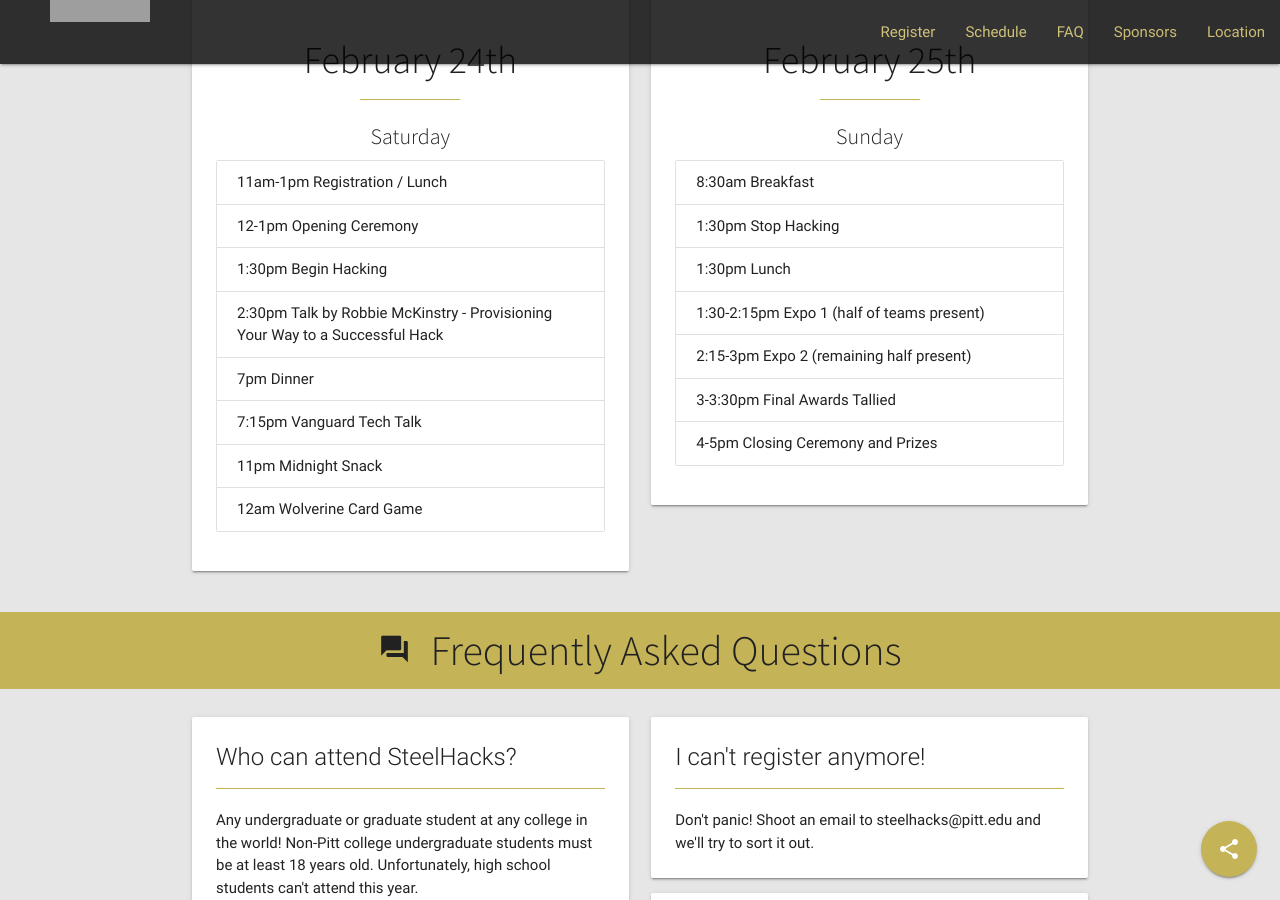
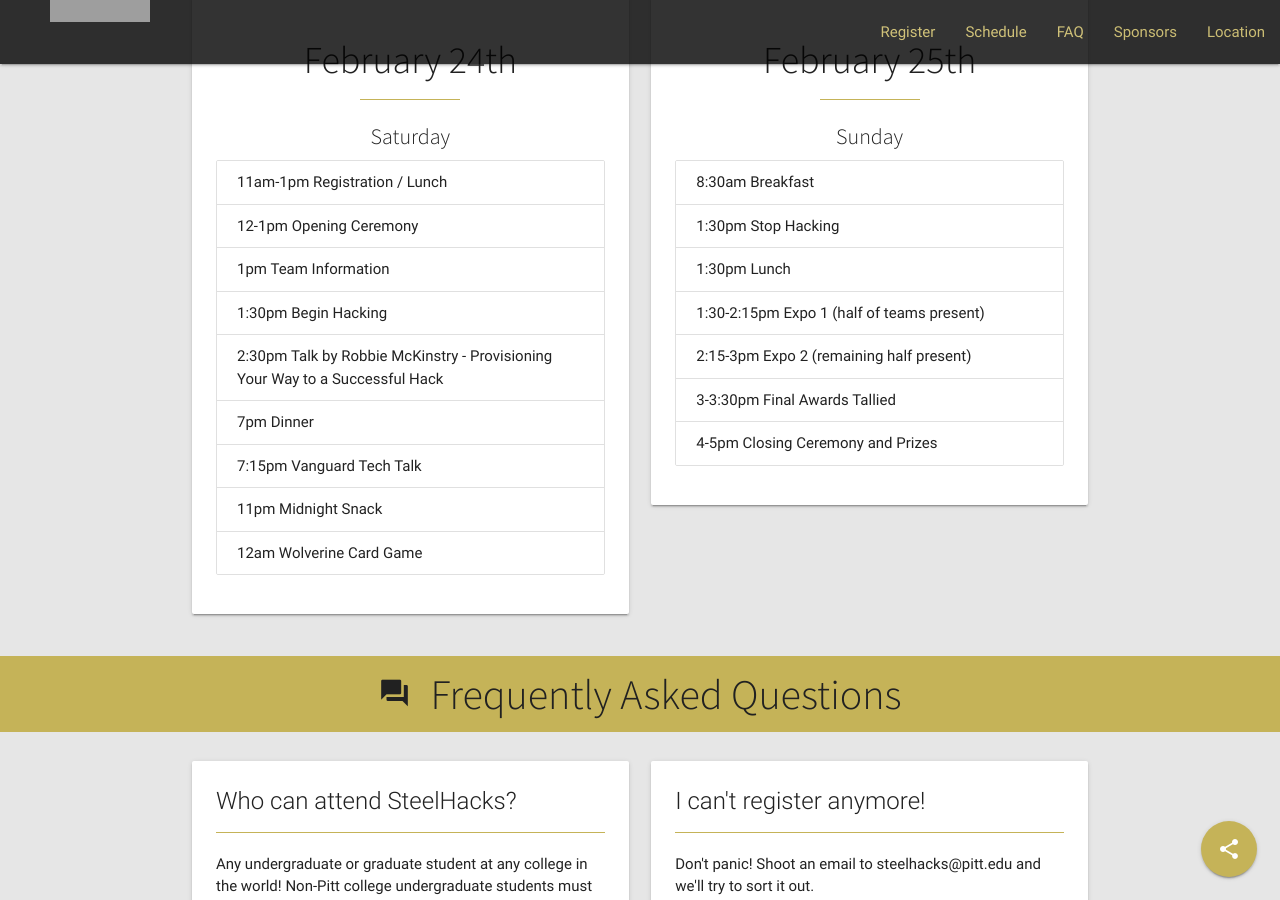
Before and after one commit to SteelHeads/steelhacks.com, a Jekyll site: the page built from index.html, in a window 1280 px wide and 900 px high, scrolled down 1409 px. Built offline with Jekyll 4.4.1, drawn with Linux system fonts in a browser that asks for light colours; grey boxes are pictures that could not be loaded.

Commit message:
Schedule Change

```diff
--- a/index.html
+++ b/index.html
@@ -91,6 +91,7 @@ registrationUrl: "http://my.mlh.io/oauth/authorize?client_id=9fd4a6f079e43275569
             <ul class="collection">
               <li class="collection-item">11am-1pm Registration / Lunch</li>
               <li class="collection-item">12-1pm Opening Ceremony</li>
+              <li class="collection-item">1pm Team Information</li>
               <li class="collection-item">1:30pm Begin Hacking</li>
               <li class="collection-item">2:30pm Talk by Robbie McKinstry - Provisioning Your Way to a Successful Hack</li>
               <li class="collection-item">7pm Dinner</li>
```
